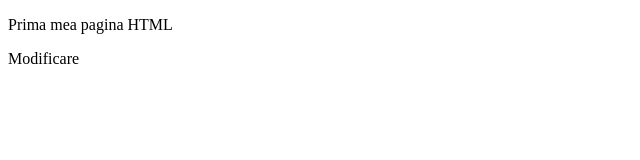
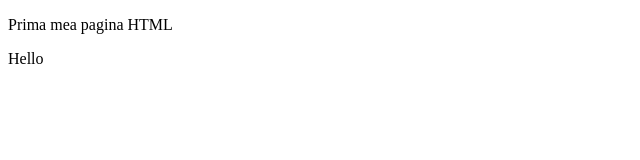
Before and after one commit to todeadarius/web-lab, a plain HTML site: page index.html in a window 1280 px wide. Shown: the full height of the page, 0-640 px from the left. Drawn offline with Linux system fonts and the light colour scheme.

Commit message:
second mod

```diff
--- a/index.html
+++ b/index.html
@@ -8,7 +8,7 @@
 
 <body>
     <p>Prima mea pagina HTML</p>
-    <p>Modificare</p>
+    <p>Hello</p>
 </body>
 
 </html>
```
